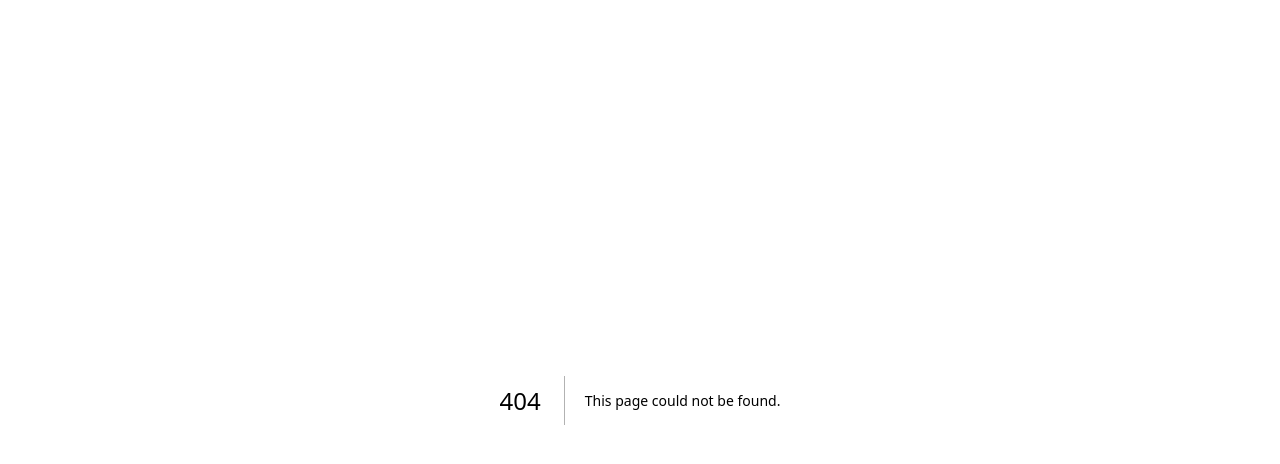
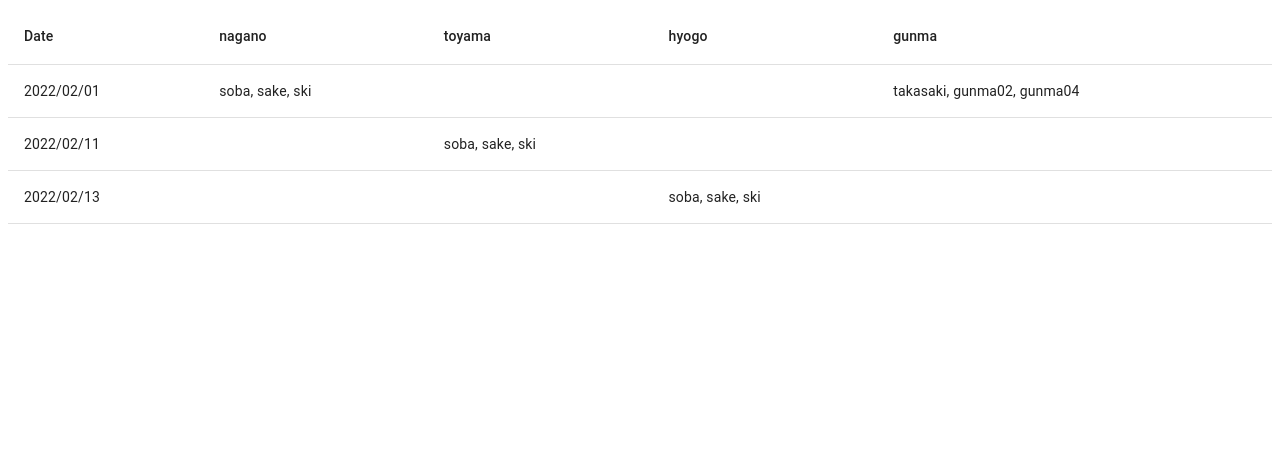
Before and after one commit to shichisan21/drag-test, a Next.js app: page /objectToList in a window 1280 px wide. Before the commit this address had no page. Shown: the top 464 px of the page. Built offline with nearby package versions, Linux system fonts and the light colour scheme.

Commit message:
テーブル作成

```diff
--- a/src/pages/listPage.tsx
+++ b/src/pages/listPage.tsx
@@ -52,7 +52,7 @@ const ListPage: FC<ListPageProps> = ({ fruits, searchText }): ReactElement => {
             background: `${blueStyle} !important`,
           },
         }}
-        getRowClassName={(params) =>
+        getRowClassName={(params: any): string =>
           params.id !== -1 && highlightedRows.includes(params.id)
             ? "highlightedRow"
             : ""
--- /dev/null
+++ b/src/pages/objectToList.tsx
@@ -0,0 +1,151 @@
+import { FC, ReactElement, useState, useEffect } from "react";
+import React from "react";
+import {
+  Table,
+  TableBody,
+  TableCell,
+  TableContainer,
+  TableHead,
+  TableRow,
+} from "@mui/material";
+
+interface ObjectToList {
+  date: string;
+  group: string;
+  city: { [key: string]: string }[];
+}
+
+interface TableData {
+  [date: string]: {
+    [group: string]: string;
+  };
+}
+
+const ObjectToList: React.FC = () => {
+  const data = [
+    {
+      date: "2022/02/01",
+      group: "nagano",
+      city: [
+        {
+          matsumoto: "soba",
+          asahi: "yasai",
+          shiojiri: "wine",
+        },
+        {
+          suwa: "sake",
+          okaya: "tokei",
+        },
+        {
+          hakuba: "ski",
+          otari: "mingei",
+        },
+      ],
+    },
+    {
+      date: "2022/02/11",
+      group: "toyama",
+      city: [
+        {
+          toyama01: "soba",
+          asahi: "yasai",
+          shiojiri: "wine",
+        },
+        {
+          toyama04: "sake",
+          okaya: "tokei",
+        },
+        {
+          toyama03: "ski",
+          otari: "mingei",
+        },
+      ],
+    },
+    {
+      date: "2022/02/13",
+      group: "hyogo",
+      city: [
+        {
+          hyogo01: "soba",
+          asahi: "yasai",
+          shiojiri: "wine",
+        },
+        {
+          hyogo04: "sake",
+          okaya: "tokei",
+        },
+        {
+          hyogo03: "ski",
+          otari: "mingei",
+        },
+      ],
+    },
+    {
+      date: "2022/02/01",
+      group: "gunma",
+      city: [
+        {
+          hyogo01: "takasaki",
+          asahi: "yasai",
+          shiojiri: "wine",
+        },
+        {
+          hyogo04: "gunma02",
+          okaya: "tokei",
+        },
+        {
+          hyogo03: "gunma04",
+          otari: "mingei",
+        },
+      ],
+    },
+  ];
+  // 列のヘッダを取得
+  const groupHeaders = Array.from(new Set(data.map((item) => item.group)));
+
+  // 行のヘッダを取得
+  const dateHeaders = Array.from(new Set(data.map((item) => item.date)));
+
+  // 行と列のヘッダを含めた表のデータを作成
+  const tableData: TableData = {};
+  dateHeaders.forEach((date) => {
+    tableData[date] = {};
+    groupHeaders.forEach((group) => {
+      const item = data.find((d) => d.date === date && d.group === group);
+      if (item) {
+        tableData[date][group] = item.city
+          .map((city) => Object.values(city)[0])
+          .join(", ");
+      }
+    });
+  });
+
+  return (
+    <TableContainer>
+      <Table>
+        <TableHead>
+          <TableRow>
+            <TableCell>Date</TableCell>
+            {groupHeaders.map((group) => (
+              <TableCell key={group}>{group}</TableCell>
+            ))}
+          </TableRow>
+        </TableHead>
+        <TableBody>
+          {dateHeaders.map((date) => (
+            <TableRow key={date}>
+              <TableCell>{date}</TableCell>
+              {groupHeaders.map((group) => (
+                <TableCell key={`${date}-${group}`}>
+                  {tableData[date][group]}
+                </TableCell>
+              ))}
+            </TableRow>
+          ))}
+        </TableBody>
+      </Table>
+    </TableContainer>
+  );
+};
+
+export default ObjectToList;
```
Also changed, not shown: src/components/SideMenu.tsx (+8 -1 lines).
